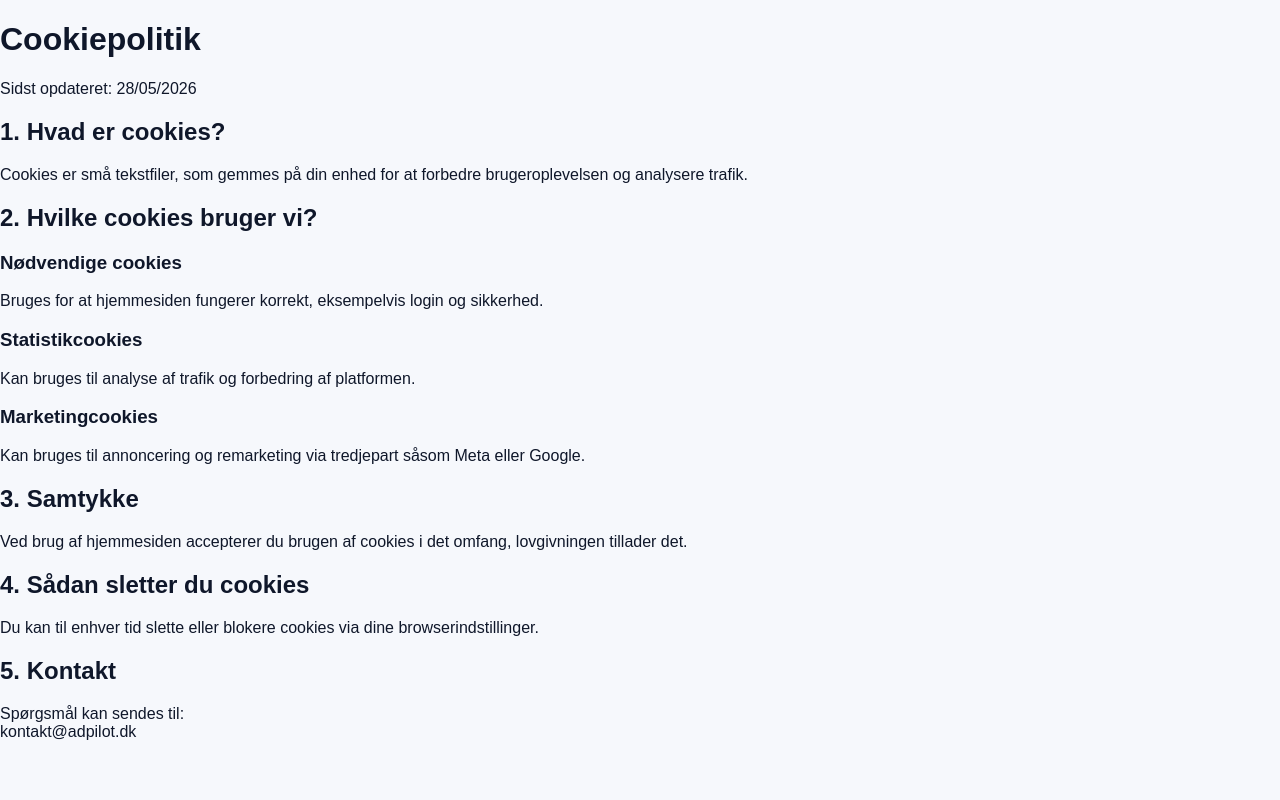
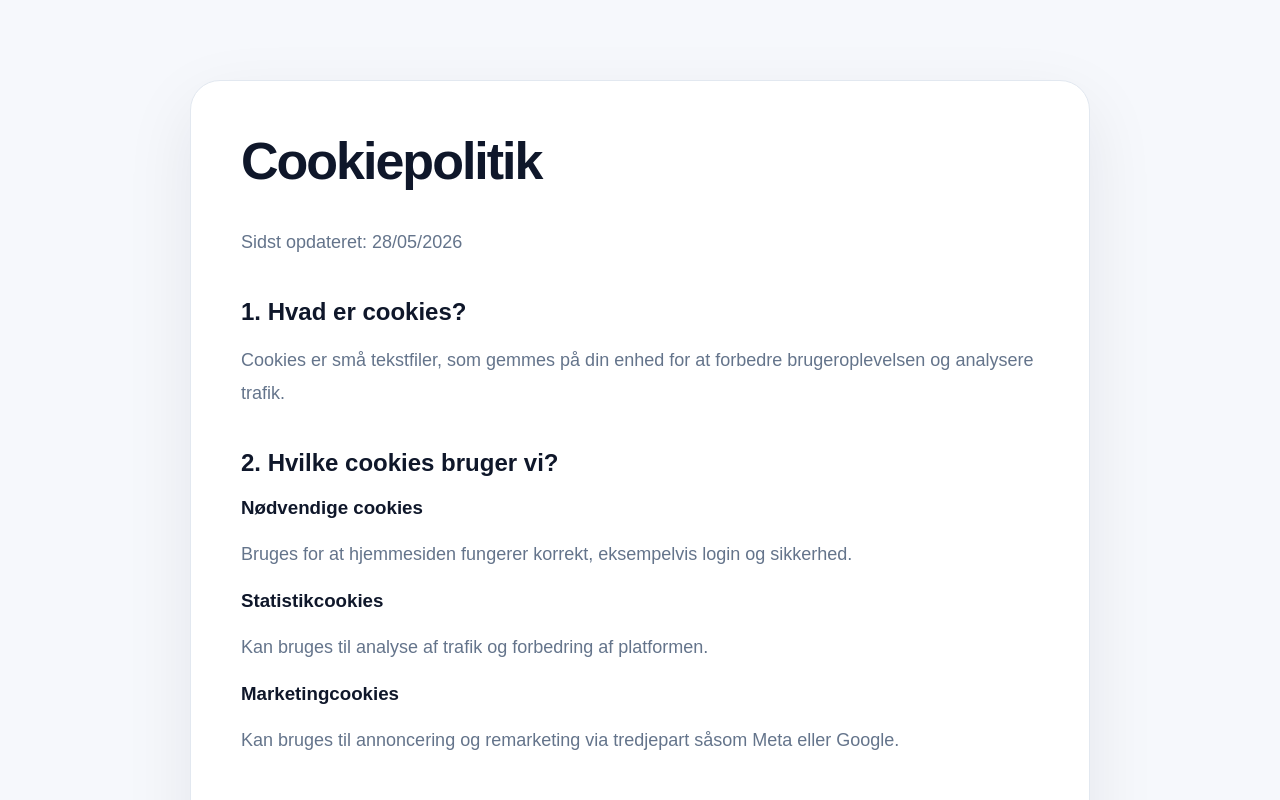
Before and after one commit to postjkhandel-ship-it/adpilot, a Next.js app: page /cookiepolitik in a window 1280 px wide. Shown: the top 800 px of the page. Built offline with nearby package versions, Linux system fonts and the light colour scheme.

Commit message:
Update globals.css

```diff
--- a/app/globals.css
+++ b/app/globals.css
@@ -555,3 +555,43 @@ a {
     grid-template-columns: 1fr;
   }
 }
+.legalPage {
+  min-height: 100vh;
+  padding: 80px 22px;
+}
+
+.legalContainer {
+  max-width: 900px;
+  margin: 0 auto;
+  background: white;
+  border: 1px solid var(--line);
+  border-radius: 30px;
+  padding: 50px;
+  box-shadow: var(--shadow);
+}
+
+.legalContainer h1 {
+  margin-top: 0;
+  font-size: 52px;
+  letter-spacing: -2px;
+}
+
+.legalContainer h2 {
+  margin-top: 40px;
+  margin-bottom: 12px;
+}
+
+.legalContainer h3 {
+  margin-top: 20px;
+}
+
+.legalContainer p,
+.legalContainer li {
+  color: var(--muted);
+  line-height: 1.8;
+  font-size: 18px;
+}
+
+.legalContainer ul {
+  padding-left: 24px;
+}
```
